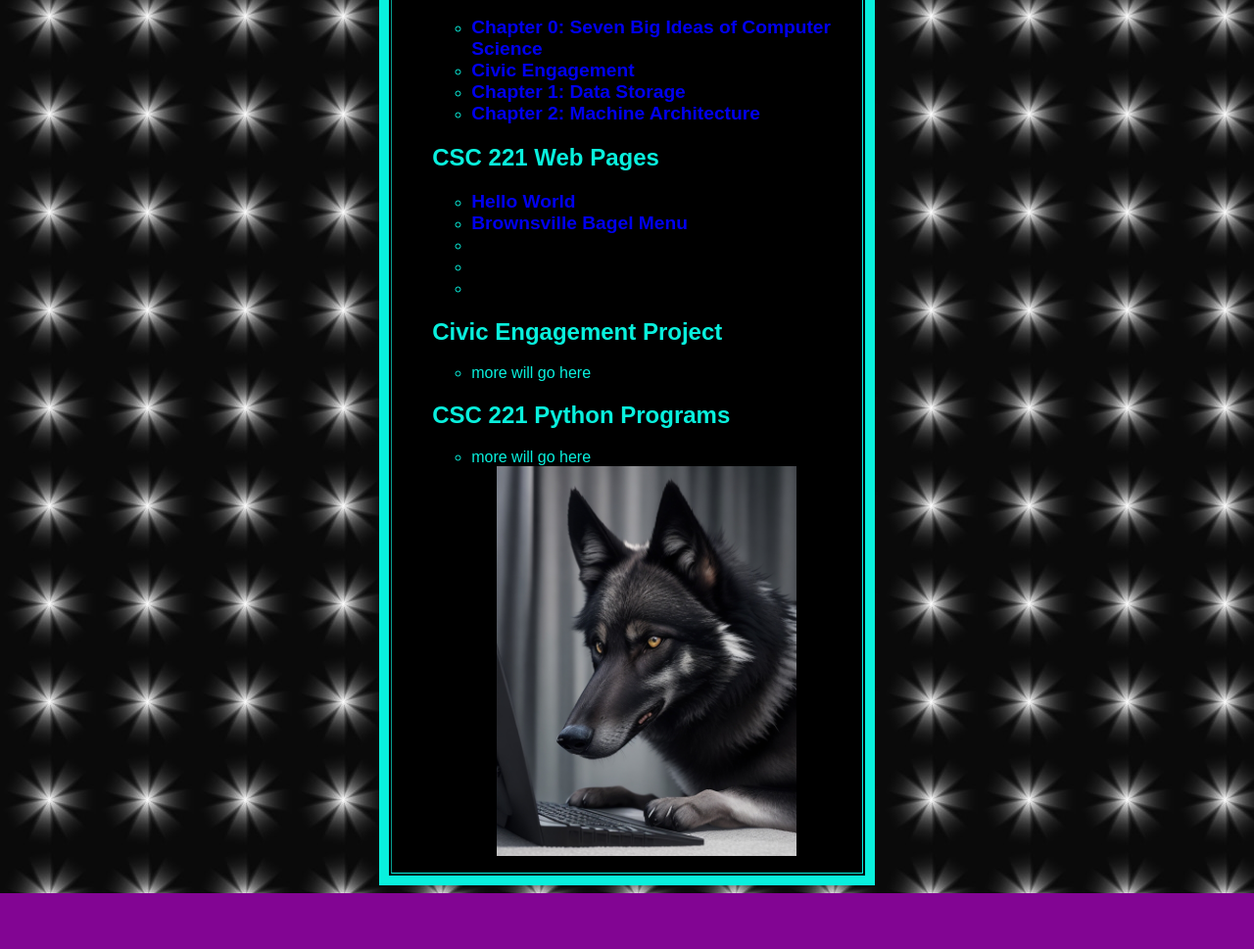
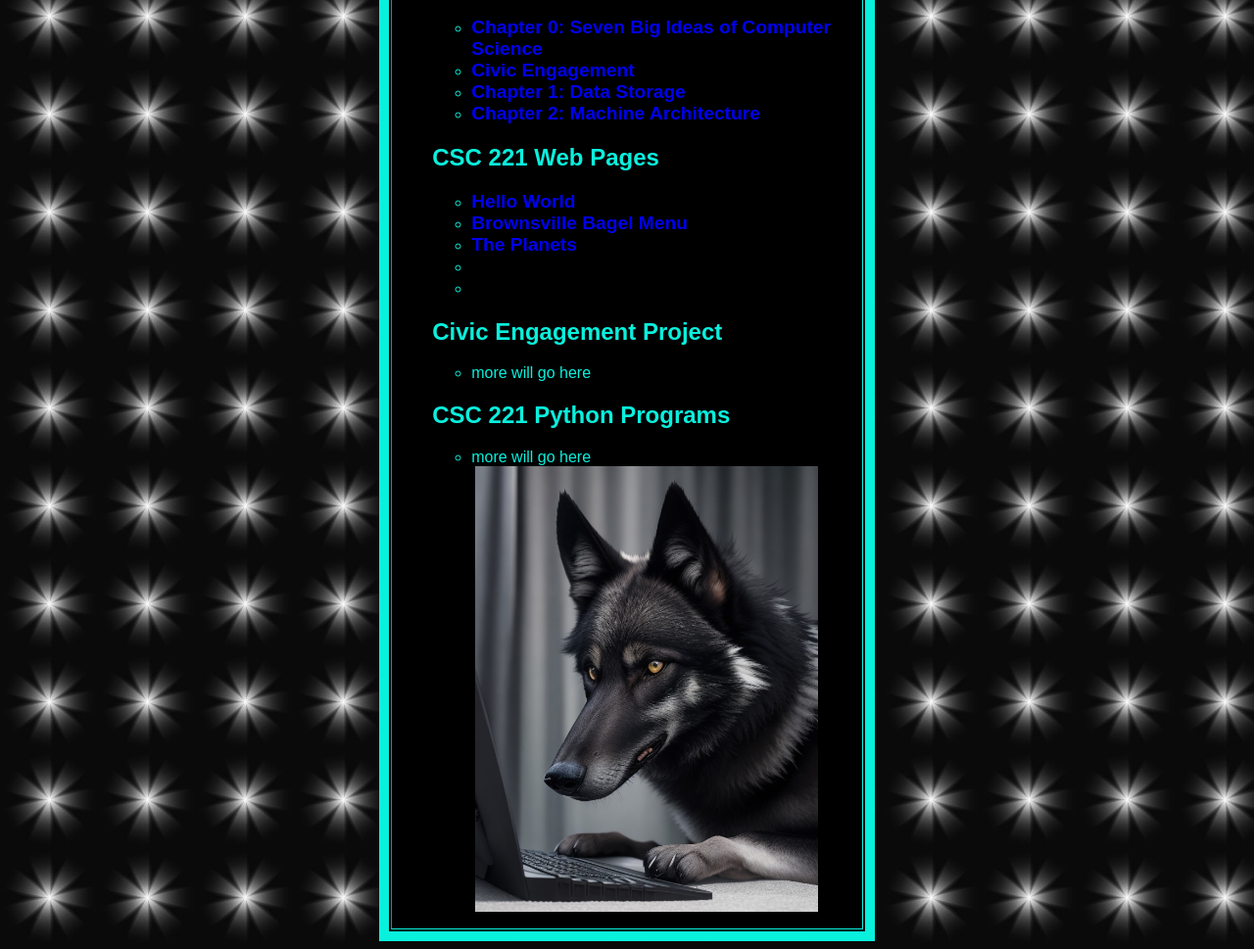
Before and after one commit to austinmascio-pvcc/austinmascio-pvcc.github.io, a plain HTML site: page index.html in a window 1280 px wide. Shown: the part 133-1102 px from the top of the page at 98% size. Before the commit the page ends 1045 px from the top, so only its background shows below. Drawn offline with Linux system fonts and the light colour scheme.

Commit message:
Add files via upload

```diff
--- a/index.html
+++ b/index.html
@@ -29,7 +29,7 @@
     <title> Austin Mascio </title>
 </head>
 
-<body style="background-color: #820593;  background-image: url(wp-index.jpg); font-family:Arial, Helvetica, sans-serif ;">
+<body style="background-color: #820593; background-image: url(wp-index.jpg); font-family:Arial, Helvetica, sans-serif ;">
 
 <table border="2" style="width:40%; color:#09f0dd; background-color:#000000; margin: auto;">
 <tr> <td> <ul>
@@ -47,7 +47,7 @@
 <ul>
     <li><a href = "HelloWorld.html">Hello World</a></li>
     <li><a href = "bagels.html">Brownsville Bagel Menu</a></li>
-    <li><a href = "more will go here"></a></li>
+    <li><a href = "ThePlanets.html">The Planets</a></li>
     <li><a href = "more will go here"></a></li>
     <li><a href = "more will go here"></a></li>
 </ul>
@@ -61,7 +61,7 @@
 <ul>
     <li>more will go here</li>
 </ul>
-<img src="wolf.jpg" style = "width:70%; display: block; margin:auto;">
+<img src="wolf.jpg" style = "width:80%; display: block; margin:auto;">
 </ul></td></tr></table>
 </body>
 </html>
```
Lines whose indentation alone changed are shown as unchanged.
